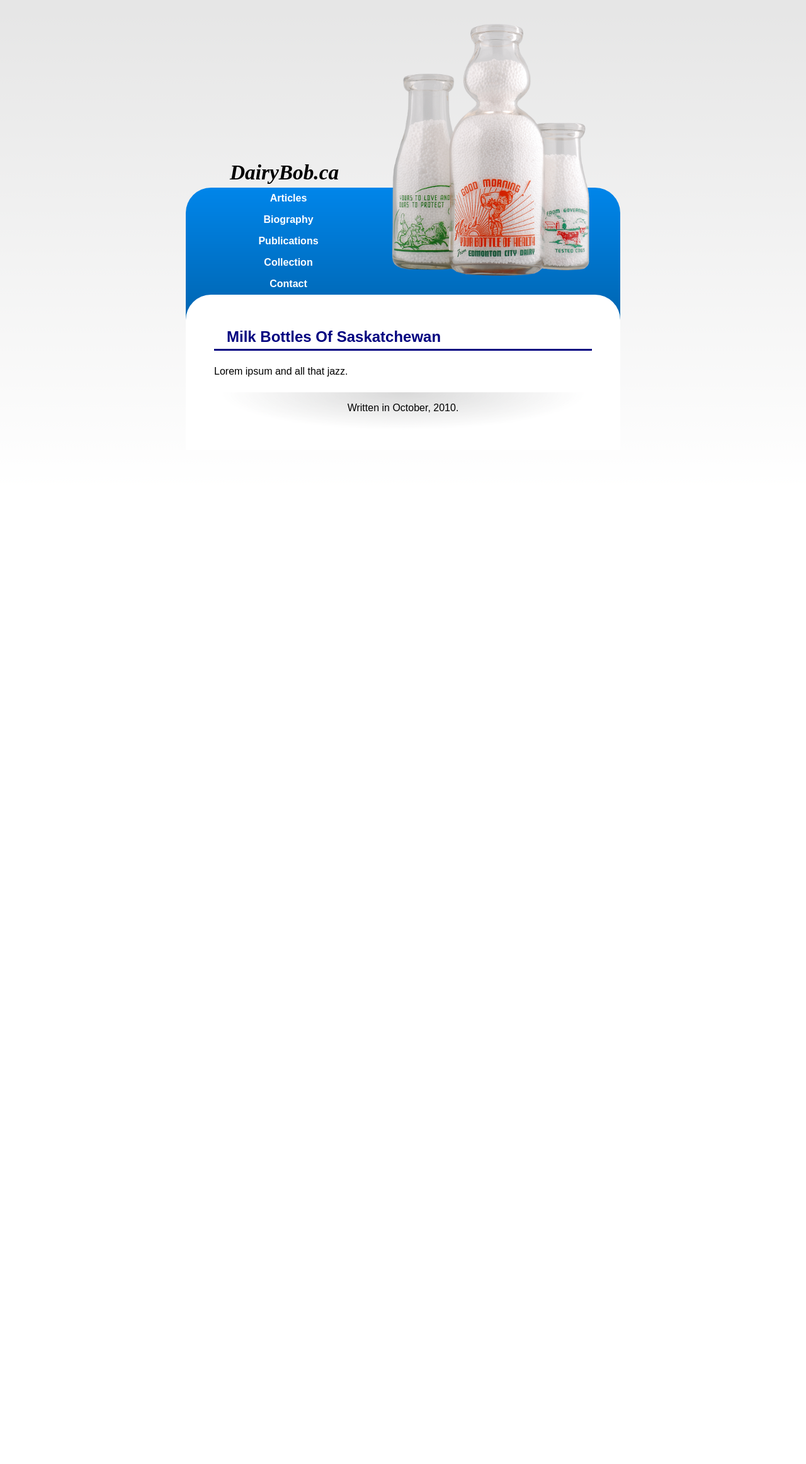
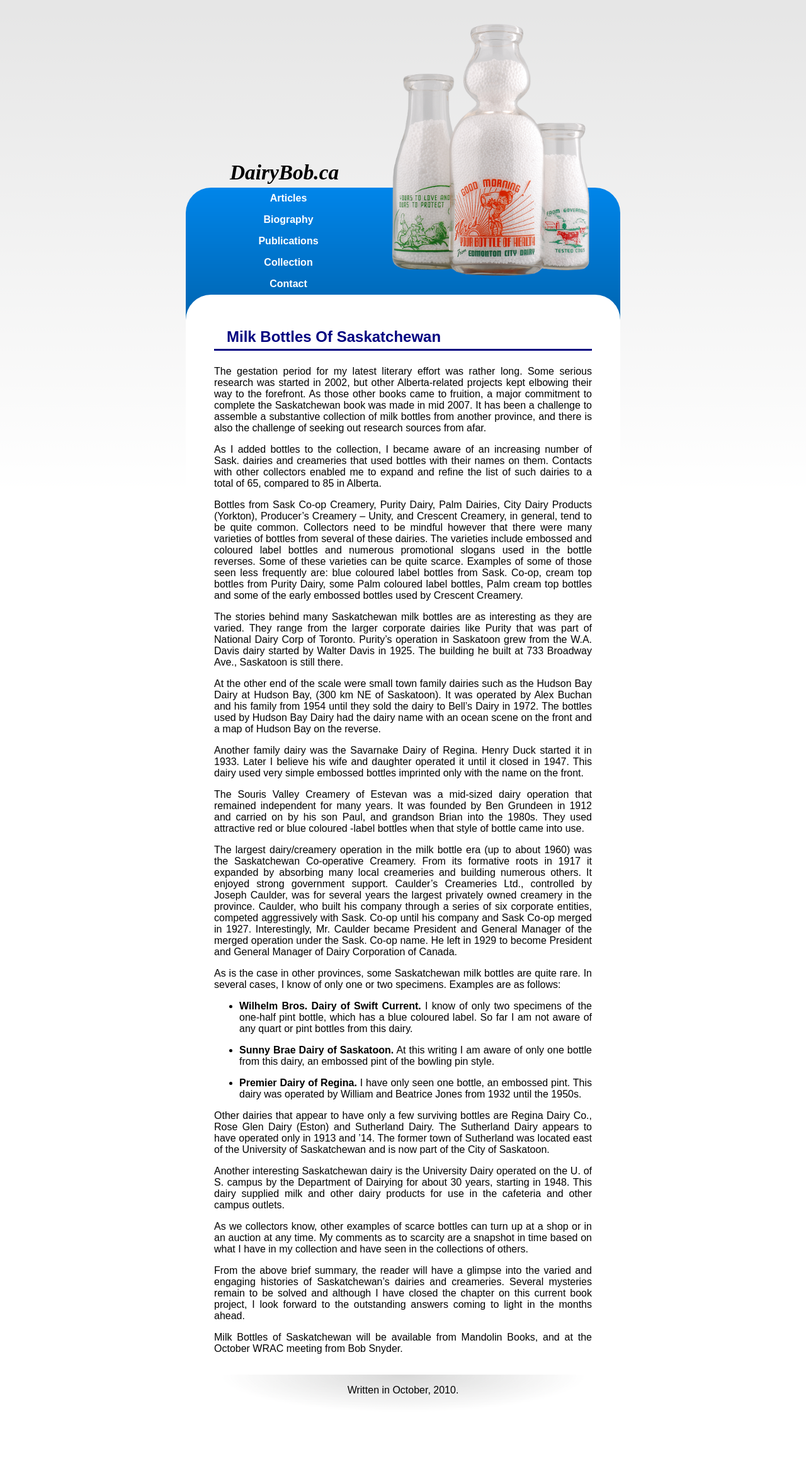
Before and after one commit to dairybob/dairybob.github.com, a Jekyll site: the page built from _posts/2010-10-01-milk-bottles-of-saskatchewan.markdown, in a window 1280 px wide. Shown: the whole page at 63% size. Built offline with Jekyll 4.4.1, drawn with Linux system fonts in a browser that asks for light colours; before the commit the page ends 900 px from its top, so only the background shows below that.

Commit message:
Add first article, about Saskatchewan.

```diff
--- a/_config.yml
+++ b/_config.yml
@@ -1 +1 @@
-permalink: pretty
+permalink: /:year/:month/:title
--- a/_posts/2010-10-01-milk-bottles-of-saskatchewan.markdown
+++ b/_posts/2010-10-01-milk-bottles-of-saskatchewan.markdown
@@ -1,5 +1,36 @@
 ---
 layout: default
 ---
+The gestation period for my latest literary effort was rather long.  Some serious research was started in 2002, but other Alberta-related projects kept elbowing their way to the forefront.  As those other books came to fruition, a major commitment to complete the Saskatchewan book was made in mid 2007.  It has been a challenge to assemble a substantive collection of milk bottles from another province, and there is also the challenge of seeking out research sources from afar.
 
-Lorem ipsum and all that jazz.
+As I added bottles to the collection, I became aware of an increasing number of Sask. dairies and creameries that used bottles with their names on them.  Contacts with other collectors enabled me to expand and refine the list of such dairies to a total of 65, compared to 85 in Alberta.
+
+Bottles from Sask Co-op Creamery, Purity Dairy, Palm Dairies, City Dairy Products (Yorkton), Producer’s Creamery – Unity, and Crescent Creamery, in general, tend to be quite common.  Collectors need to be mindful however that there were many varieties of bottles from several of these dairies.  The varieties include embossed and coloured label bottles and numerous promotional slogans used in the bottle reverses.  Some of these varieties can be quite scarce.  Examples of some of those seen less frequently are:  blue coloured label bottles from Sask. Co-op, cream top bottles from Purity Dairy, some Palm coloured label bottles, Palm cream top bottles and some of the early embossed bottles used by Crescent Creamery.
+
+The stories behind many Saskatchewan milk bottles are as interesting as they are varied.  They range from the larger corporate dairies like Purity that was part of National Dairy Corp of Toronto.  Purity’s operation in Saskatoon grew from the W.A. Davis dairy started by Walter Davis in 1925.  The building he built at 733 Broadway Ave., Saskatoon is still there.
+
+At the other end of the scale were small town family dairies such as the Hudson Bay Dairy at Hudson Bay, (300 km NE of Saskatoon).  It was operated by Alex Buchan and his family from 1954 until they sold the dairy to Bell’s Dairy in 1972.  The bottles used by Hudson Bay Dairy had the dairy name with an ocean scene on the front and a map of Hudson Bay on the reverse.
+
+Another family dairy was the Savarnake Dairy of Regina.  Henry Duck started it in 1933.  Later I believe his wife and daughter operated it until it closed in 1947.  This dairy used very simple embossed bottles imprinted only with the name on the front.
+
+The Souris Valley Creamery of Estevan was a mid-sized dairy operation that remained independent for many years.  It was founded by Ben Grundeen in 1912 and carried on by his son Paul, and grandson Brian into the 1980s.  They used attractive red or blue coloured -label bottles when that style of bottle came into use.
+
+The largest dairy/creamery operation in the milk bottle era (up to about 1960) was the Saskatchewan Co-operative Creamery.  From its formative roots in 1917 it expanded by absorbing many local creameries and building numerous others.  It enjoyed strong government support.  Caulder’s Creameries Ltd., controlled by Joseph Caulder, was for several years the largest privately owned creamery in the province.  Caulder, who built his company through a series of six corporate entities, competed aggressively with Sask. Co-op until his company and Sask Co-op merged in 1927.  Interestingly, Mr. Caulder became President and General Manager of the merged operation under the Sask. Co-op name.  He left in 1929 to become President and General Manager of Dairy Corporation of Canada.
+
+As is the case in other provinces, some Saskatchewan milk bottles are quite rare.  In several cases, I know of only one or two specimens.  Examples are as follows:
+
+* **Wilhelm Bros. Dairy of Swift Current.**  I know of only two specimens of the one-half pint bottle, which has a blue coloured label.  So far I am not aware of any quart or pint bottles from this dairy.
+
+* **Sunny Brae Dairy of Saskatoon.**  At this writing I am aware of only one bottle from this dairy, an embossed pint of the bowling pin style.
+
+* **Premier Dairy of Regina.**  I have only seen one bottle, an embossed pint.  This dairy was operated by William and Beatrice Jones from 1932 until the 1950s.
+
+Other dairies that appear to have only a few surviving bottles are Regina Dairy Co., Rose Glen Dairy (Eston) and Sutherland Dairy. The Sutherland Dairy appears to have operated only in 1913 and ’14.   The former town of Sutherland was located east of the University of Saskatchewan and is now part of the City of Saskatoon.
+
+Another interesting Saskatchewan dairy is the University Dairy operated on the U. of S. campus by the Department of Dairying for about 30 years, starting in 1948.  This dairy supplied milk and other dairy products for use in the cafeteria and other campus outlets.
+
+As we collectors know, other examples of scarce bottles can turn up at a shop or in an auction at any time.  My comments as to scarcity are a snapshot in time based on what I have in my collection and have seen in the collections of others.
+
+From the above brief summary, the reader will have a glimpse into the varied and engaging histories of Saskatchewan’s dairies and creameries.  Several mysteries remain to be solved and although I have closed the chapter on this current book project,  I look forward to the outstanding answers coming to light in the months ahead.
+
+Milk Bottles of Saskatchewan will be available from Mandolin Books, and at the October WRAC meeting from Bob Snyder.
--- a/index.html
+++ b/index.html
@@ -4,9 +4,9 @@
 articles: id="title"
 ---
 
-<ul>
+<ul id="index">
 {% for post in site.posts %}
 <li> <span class="date">{{ post.date | date: "%B %Y" }}</span> <a href="{{ post.url }}">{{ post.title }}</a>
-<p>{{ post.content | strip_html | truncatewords: 100 }} <a href="{{ post.url }}">read more.</a></p></li>
+<p>{{ post.content | strip_html | truncatewords: 50 }} <a href="{{ post.url }}">read more.</a></p></li>
 {% endfor %}
 </ul>
--- a/style.css
+++ b/style.css
@@ -106,17 +106,17 @@
 .cover     { width: 200px; padding: 20px;  }
 .cover img { border: 2px solid black; }
 
-#content ul {
+#index {
     list-style-type: none;
     margin: 0;
     padding: 0;
 }
 
-#content li {
+#index li {
     margin: 2em;
 }
 
-#content p {
+#index p {
     margin: 0.5em 0;
 }
 
```
